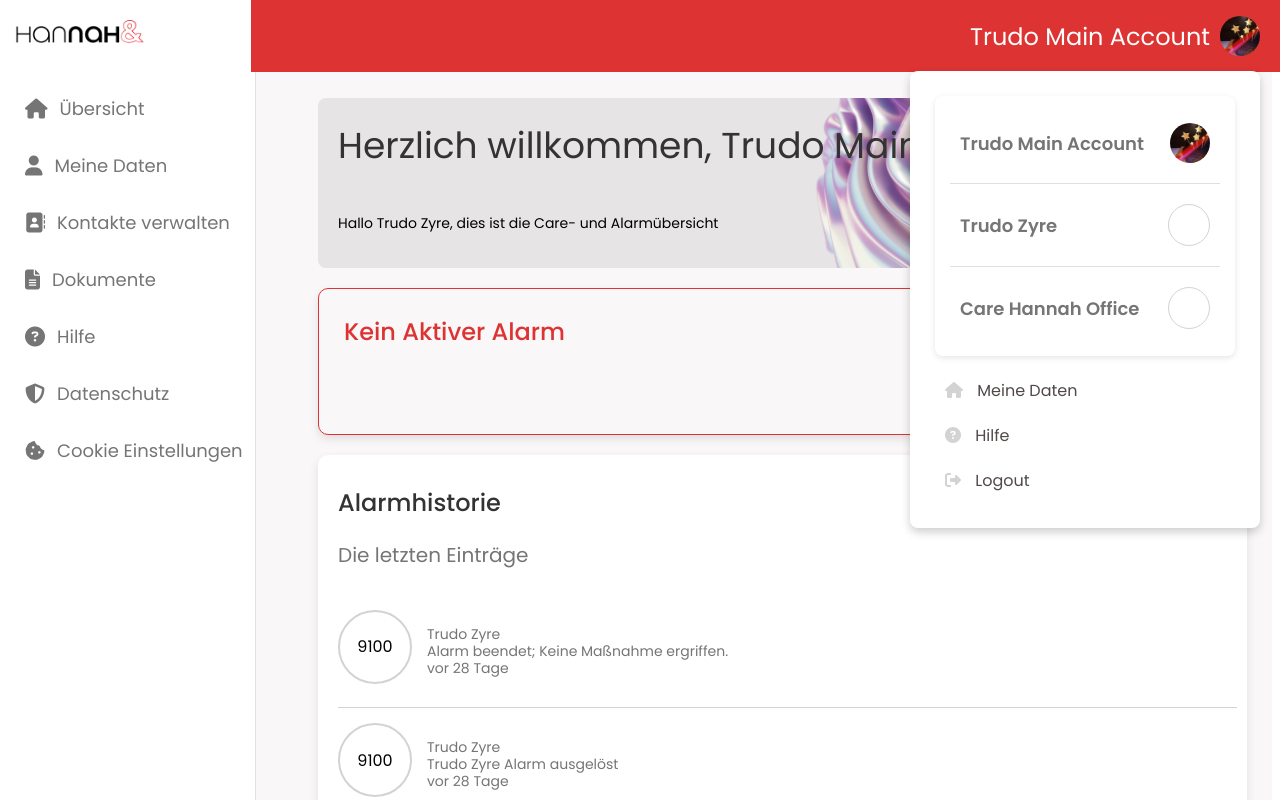
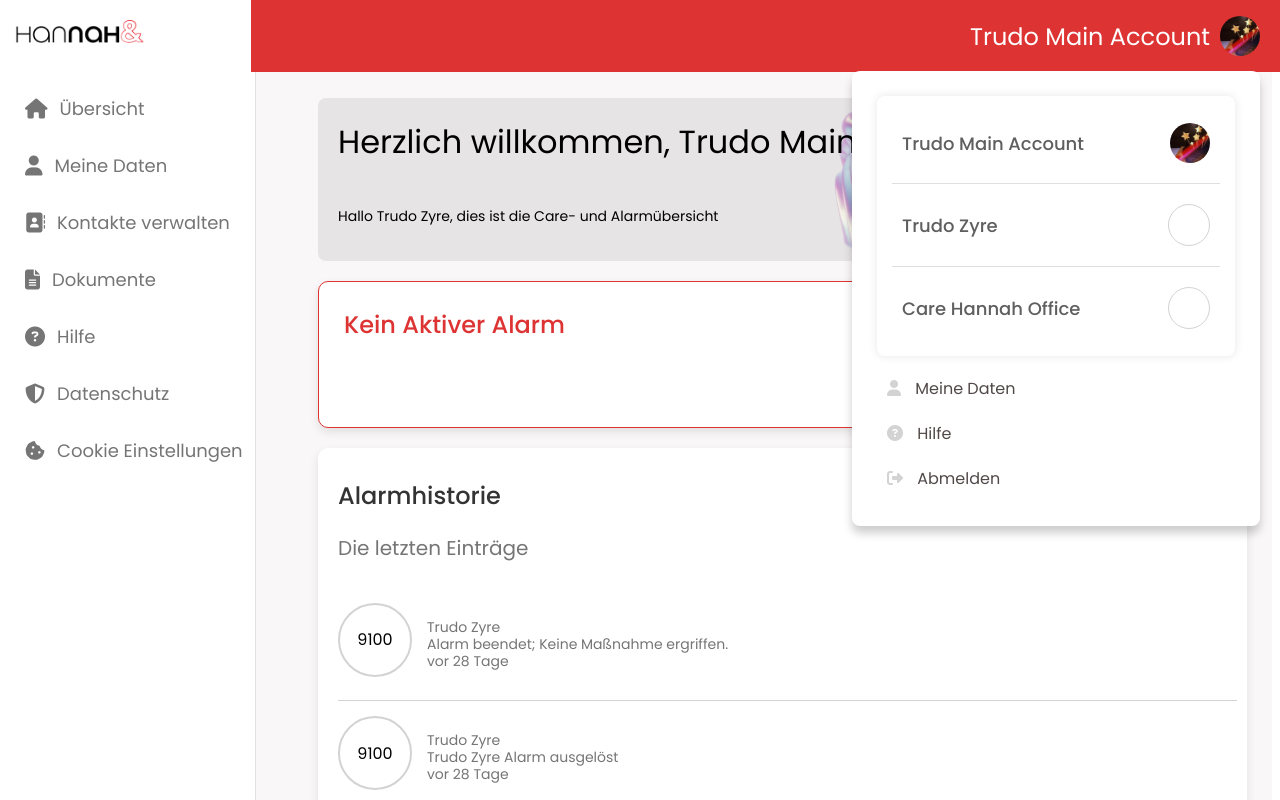
Before and after one commit to jetahox/hannah-webp, an Angular app: page /main/details in a window 1280 px wide. Both pictures are taken after a click on the element 1240 px from the left and 36 px from the top of the page. Shown: the top 800 px of the page. Built offline with nearby package versions, Linux system fonts and the light colour scheme.

Commit message:
Added a common class for cards in style.css, changed dummy data into accessible variables in main content component

```diff
--- a/src/app/details/details.component.css
+++ b/src/app/details/details.component.css
@@ -1,38 +1,9 @@
-.page-content {
-    background-color: #bbbbbb4d;
-    background-image: url('/assets/dashboard-image.png');
-    background-size: contain;
-    background-repeat: no-repeat;
-    padding: 20px;
-    border-radius: 8px;
-    text-align: left;
-    background-position: right;
-    flex-grow: 1;
-}
-
-.page-content h1 {
-    font-size: 2.25rem;
-    color: #333;
-    margin-bottom: 10px;
-    font-weight: 400;
-    margin-top: 0px;
-    margin-bottom: 40px;
-}
-
-.page-content p {
-    font-size: .875rem;
-    margin-top: 2.5rem;
-}
-
 .red-border-container {
     display: flex;
     justify-content: space-between;
     align-items: center;
     padding: 20px;
     border: 1px solid rgb(221 51 51);
-    border-radius: 10px;
-    margin-top: 20px;
-    box-shadow: 0px 4px 10px rgba(0, 0, 0, 0.1);
 }
 
 .red-border-container:hover {
@@ -40,7 +11,7 @@
     cursor: pointer;
 }
 
-.red-border-container .red-title {
+.card .red-title {
     font-size: 1.5rem;
     color: rgb(221 51 51);
     font-weight: 500;
@@ -48,7 +19,7 @@
     padding: 5px;
 }
 
-.red-border-container .image-container {
+.card .image-container {
     border: 2px solid black;
     border-radius: 50%;
     padding: 10px;
@@ -60,29 +31,19 @@
     background-color: white;
 }
 
-.red-border-container .image-container img {
+.card .image-container img {
     width: 30px;
     height: 30px;
 }
 
-
-.white-box-container {
-    background-color: white;
-    padding: 10px;
-    box-shadow: 0 4px 10px rgba(12, 12, 12, 0.1);
-    border-radius: 10px;
-    margin-top: 20px;
-    padding-left:20px;
-}
-
-.white-box-container h3 {
+.card h3 {
     font-size: 1.25rem;
     color: #757575;
     font-weight: 400;
     margin-bottom: 30px;
 }
 
-.white-box-container h2 {
+.card h2 {
     font-size: 1.5rem;
     color: rgb(52, 51, 51);
     font-weight: 500;
@@ -120,14 +81,6 @@ hr {
     height: 1px;
     background-color: lightgray;
     margin: 5px 0;
-}
-
-.device-overview-container {
-    background-color: white;
-    padding: 20px;
-    box-shadow: 0 4px 10px rgba(12, 12, 12, 0.1);
-    border-radius: 10px;
-    margin-top: 40px;
 }
 
 .device-status {
--- a/src/app/details/details.component.html
+++ b/src/app/details/details.component.html
@@ -5,14 +5,14 @@
   </div>
 </div>
 
-<div class="red-border-container">
+<div class="red-border-container card">
   <div class="red-title">Kein Aktiver Alarm</div>
   <div class="image-container">
     <img width="50" height="50" src="/assets/phoneicon.png" alt="phone--v1" />
   </div>
 </div>
 
-<div class="white-box-container">
+<div class="card">
   <h2>Alarmhistorie</h2>
   <h3>Die letzten Einträge</h3>
   <div class="entry">
@@ -35,7 +35,7 @@
   <hr />
 </div>
 
-<div class="device-overview-container">
+<div class="card">
   <h2>Geräteübersicht</h2>
   <h3>Batteriestatus</h3>
   <div class="device-status">
--- a/src/app/header/header.component.css
+++ b/src/app/header/header.component.css
@@ -79,12 +79,12 @@
   position: absolute;
   right: 0;
   top: 55px;
-  background: white;
+  background: rgb(255 255 255);
   color: black;
   border-radius: 8px;
-  box-shadow: 0px 4px 10px rgba(0, 0, 0, 0.2);
+  box-shadow: 0px 7px 10px rgba(0, 0, 0, 0.2);
   padding: 25px;
-  width: 300px;
+  width: 358px;
   display: flex;
   flex-direction: column;
   z-index: 1000;
@@ -93,9 +93,10 @@
 .account-container {
   background: white;
   border-radius: 8px;
-  box-shadow: 0px 2px 6px rgba(0, 0, 0, 0.1);
+  box-shadow: 0 0 10px #0000001a;
+  margin-bottom: 10px;
   padding: 15px;
-  margin-bottom: 12px;
+  /* margin-bottom: 12px; */
 }
 
 .account-item {
@@ -104,9 +105,9 @@
   justify-content: space-between;
   padding: 12px 10px;
   font-size: 1.125rem;
-  font-weight: 600;
+  font-weight: 500;
   cursor: pointer;
-  color: #757575;
+  color: #5f5f5f;
 }
 
 .account-item:hover {
--- a/src/app/header/header.component.html
+++ b/src/app/header/header.component.html
@@ -25,7 +25,7 @@
 
       <p class="p-style">
         <i
-          class="fas fa-home"
+          class="fas fa-user"
           style="color: lightgray; padding-right: 10px"
         ></i>
         Meine Daten
@@ -42,7 +42,7 @@
           class="fas fa-sign-out-alt"
           style="color: lightgray; padding-right: 10px"
         ></i>
-        Logout
+        Abmelden
       </p>
     </div>
   </div>
--- a/src/app/main-content/main-content.component.css
+++ b/src/app/main-content/main-content.component.css
@@ -1,49 +1,9 @@
-     .page-content {
-    background-color: #bbbbbb4d;
-    background-image: url('/assets/dashboard-image.png');
-    background-size: contain;
-    background-repeat: no-repeat;
-    padding: 20px;
-    border-radius: 8px;
-    text-align: left;
-    background-position: right;
-    flex-grow: 1;
-}
-
-.page-content h1 {
-    font-size: 2rem;
-    color: rgb(0 0 0 );
-    margin-bottom: 10px;
-    font-weight: 400;
-    margin-top: 0px;
-    margin-bottom: 40px;
-}
-
-.page-content p {
-    font-size: .875rem;
-
-}
-
 .info-container {
     display: flex;
     justify-content: space-between;
     gap: 20px;
     margin-top: 20px;
     padding: 0 5px;
-    cursor: pointer;
-}
-
-.info-box {
-    flex: 1;
-    padding-right: 1.5rem;
-    padding-left: 1rem;
-    border: 2px solid rgb(221 51 51);
-    box-shadow: 0 0 10px #0000001a;
-    border-radius: 1rem;
-    border-width: 1px;
-    text-align: left;
-    transition: background 0.3s ease-in-out;
-    position: relative;
     cursor: pointer;
 }
 
@@ -128,7 +88,6 @@
 .footer-title {
     background-color: rgb(182, 183, 184);
     color: rgb(246, 245, 245);
-    font-family: 'Poppins', sans-serif;
     padding: 20px;
     text-align: left;
     width: 77.3%;
--- a/src/app/main-content/main-content.component.html
+++ b/src/app/main-content/main-content.component.html
@@ -1,13 +1,13 @@
 <div class="page-content">
   <div class="text-container">
-    <h1>Herzlich willkommen, Trudo Main Account</h1>
-    <p>Hallo Trudo Main Account, dies ist die Care- und Alarmübersicht</p>
+    <h1>{{ welcomeTitle }}</h1>
+    <p>{{ welcomeText }}</p>
   </div>
 </div>
 
 <div class="info-container">
   <div class="info-box" (click)="goToDetails()">
-    <h3>Trudo Zyre</h3>
+    <h3>{{ trudoZ }}</h3>
     <p>{{ trudoText }}</p>
     <div class="icon-container">
       <img src="/assets/phoneicon.png" alt="phone icon" />
@@ -15,7 +15,7 @@
   </div>
 
   <div class="info-box">
-    <h3>Care Hannah-Office</h3>
+    <h3>{{ hannahC }}</h3>
     <p>Im moment kein alarm in Care Hannah-<br />Office</p>
     <div class="icon-container">
       <img src="/assets/phoneicon.png" alt="phone icon" />
--- a/src/app/main-content/main-content.component.ts
+++ b/src/app/main-content/main-content.component.ts
@@ -13,6 +13,10 @@ import { Router } from '@angular/router';
 })
 export class MainContentComponent implements OnInit {
   trudoText: string = 'Im moment kein alarm in Trudo Zyre.';
+  trudoZ: string = 'Trudo Zyre';
+  hannahC: string = 'Care-Hannah Office';
+  welcomeTitle:string = 'Herzlich willkommen, Trudo Main Account';
+  welcomeText : string = 'Hallo Trudo Main Account, dies ist die Care- und Alarmübersicht';
   // users: User[] = [];
 
   constructor(private apiService: ApiService , private router: Router) {}
--- a/src/app/meine-daten/meine-daten.component.css
+++ b/src/app/meine-daten/meine-daten.component.css
@@ -1,6 +1,7 @@
 h1{
   font-size:2.5rem;
   font-weight: 400;
+  margin-top: 0px;
 }
 .profile-picture-container {
   width: 200px;
@@ -23,14 +24,10 @@ h1{
 
 
 .user-info, .change-password {
-  padding: 40px;
-  border-radius: 20px;
-  background: white;
-  box-shadow: 0 2px 20px rgba(27, 27, 27, 0.1);
   display: flex;
   flex-direction: column;
   gap: 20px;
-  margin-bottom: 80px;
+  margin-bottom: 60px;
 }
 
 .change-password {
--- a/src/app/meine-daten/meine-daten.component.html
+++ b/src/app/meine-daten/meine-daten.component.html
@@ -1,7 +1,7 @@
 <!-- <div class="meine-daten-container"> -->
 <h1>Meine Daten</h1>
 
-<div class="user-info">
+<div class="user-info card">
   <div class="input-group">
     <h2 class="personal-data">Persönliche Daten</h2>
 
@@ -34,7 +34,7 @@
   </div>
 </div>
 
-<div class="change-password">
+<div class="change-password card">
   <h2>Passwort ändern</h2>
   <form (submit)="changePassword()">
     <div class="password-row">
--- a/src/styles.css
+++ b/src/styles.css
@@ -1 +1,48 @@
-/* You can add global styles to this file, and also import other style files */
+.card{
+    background-color: white;
+    padding: 10px;
+    box-shadow: 0 4px 10px rgba(12, 12, 12, 0.1);
+    border-radius: 10px;
+    margin-top: 20px;
+    padding-left:20px;
+    padding-bottom:20px;
+}
+
+.info-box {
+    flex: 1;
+    padding-right: 1.5rem;
+    padding-left: 1rem;
+    border: 2px solid rgb(221 51 51);
+    box-shadow: 0 0 10px #0000001a;
+    border-radius: 1rem;
+    border-width: 1px;
+    text-align: left;
+    transition: background 0.3s ease-in-out;
+    position: relative;
+    cursor: pointer;
+}
+
+.page-content {
+    background-color: #bbbbbb4d;
+    background-image: url('/assets/dashboard-image.png');
+    background-size: contain;
+    background-repeat: no-repeat;
+    padding: 20px;
+    border-radius: 8px;
+    text-align: left;
+    background-position: right;
+    flex-grow: 1;
+}
+.page-content h1 {
+    font-size: 2rem;
+    color: rgb(0 0 0 );
+    margin-bottom: 10px;
+    font-weight: 400;
+    margin-top: 0px;
+    margin-bottom: 40px;
+}
+
+.page-content p {
+    font-size: .875rem;
+
+}
```
